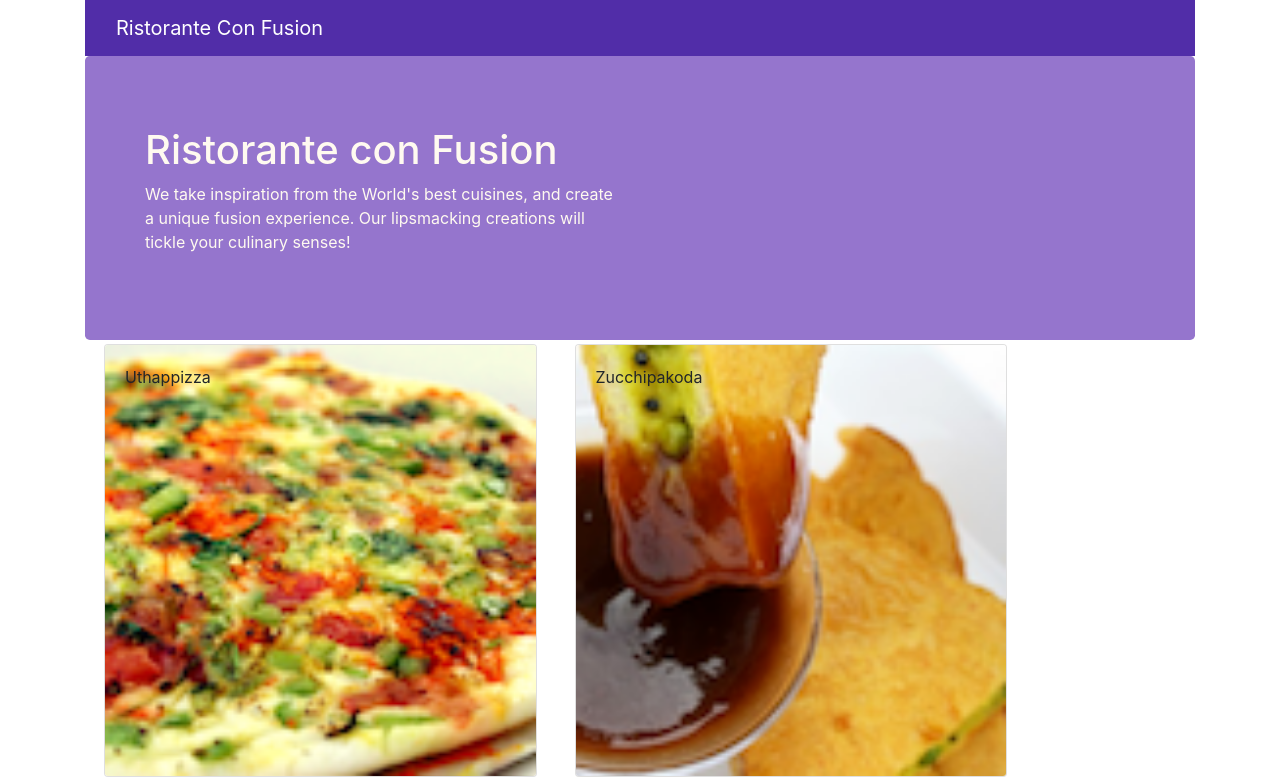
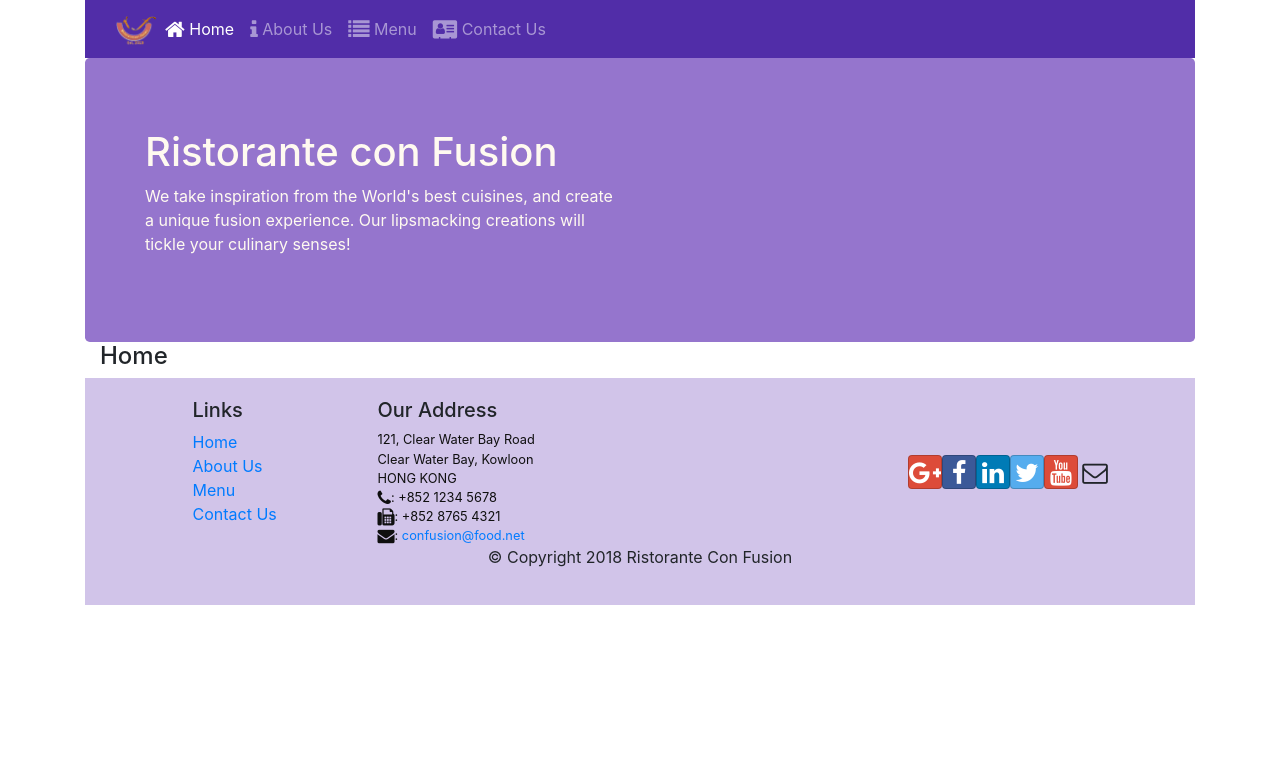
Before and after one commit to itsachaljain/React, a React (Create React App) app: page /home in a window 1280 px wide. Shown: the top 783 px of the page. Built offline with nearby package versions, Linux system fonts and the light colour scheme.

Commit message:
react router

```diff
--- a/package.json
+++ b/package.json
@@ -12,6 +12,7 @@
     "react": "^16.13.1",
     "react-dom": "^16.13.1",
     "react-popper": "^2.2.3",
+    "react-router-dom": "^5.2.0",
     "react-scripts": "3.4.1",
     "reactstrap": "^8.5.1"
   },
--- a/src/App.js
+++ b/src/App.js
@@ -1,13 +1,16 @@
 import React, { Component } from "react";
 import Main from "./components/MainComponent";
 import "./App.css";
+import { BrowserRouter } from "react-router-dom";
 
 class App extends Component {
 	render() {
 		return (
-			<div>
-				<Main />
-			</div>
+			<BrowserRouter>
+				<div>
+					<Main />
+				</div>
+			</BrowserRouter>
 		);
 	}
 }
--- a/src/components/FooterComponent.js
+++ b/src/components/FooterComponent.js
@@ -1,4 +1,5 @@
 import React from "react";
+import { Link } from "react-router-dom";
 
 function Footer(props) {
 	return (
@@ -9,16 +10,16 @@
 						<h5>Links</h5>
 						<ul className="list-unstyled">
 							<li>
-								<a href="#">Home</a>
+								<Link to="/home">Home</Link>
 							</li>
 							<li>
-								<a href="#">About</a>
+								<Link to="/about">About Us</Link>
 							</li>
 							<li>
-								<a href="#">Menu</a>
+								<Link to="/menu">Menu</Link>
 							</li>
 							<li>
-								<a href="contactus.html">Contact</a>
+								<Link to="/contactus">Contact Us</Link>
 							</li>
 						</ul>
 					</div>
--- a/src/components/HeaderComponent.js
+++ b/src/components/HeaderComponent.js
@@ -1,15 +1,72 @@
 import React, { Component } from "react";
-import { Navbar, NavbarBrand, Jumbotron } from "reactstrap";
+import {
+	Navbar,
+	NavbarBrand,
+	Jumbotron,
+	Nav,
+	NavItem,
+	Collapse,
+	NavbarToggler,
+} from "reactstrap";
+import { NavLink } from "react-router-dom";
 
 class Header extends Component {
+	constructor(props) {
+		super(props);
+		this.state = {
+			isNavOpen: false,
+		};
+		this.toggleNav = this.toggleNav.bind(this);
+	}
+
+	toggleNav() {
+		this.setState({
+			isNavOpen: !this.state.isNavOpen,
+		});
+	}
+
 	render() {
 		return (
 			<>
-				<Navbar dark>
+				<Navbar dark expand="md">
 					<div className="container">
-						<NavbarBrand href="/">Ristorante Con Fusion</NavbarBrand>
+						<NavbarToggler onClick={this.toggleNav} />
+						<NavbarBrand className="mr-auto" href="/">
+							<img
+								src="assets/images/logo.png"
+								height="30"
+								width="41"
+								alt="Ristorante Con Fusion"
+							/>
+						</NavbarBrand>
+						<Collapse isOpen={this.state.isNavOpen} navbar>
+							<Nav navbar>
+								<NavItem>
+									<NavLink className="nav-link" to="/home">
+										<span className="fa fa-home fa-lg"></span> Home
+									</NavLink>
+								</NavItem>
+								<NavItem>
+									<NavLink className="nav-link" to="/about">
+										<span className="fa fa-info fa-lg"></span> About Us
+									</NavLink>
+								</NavItem>
+								<NavItem>
+									<NavLink className="nav-link" to="/menu">
+										<span className="fa fa-list fa-lg"></span> Menu
+									</NavLink>
+								</NavItem>
+								<NavItem>
+									<NavLink className="nav-link" to="/contactus">
+										<span className="fa fa-address-card fa-lg"></span> Contact
+										Us
+									</NavLink>
+								</NavItem>
+							</Nav>
+						</Collapse>
 					</div>
 				</Navbar>
+
 				<Jumbotron>
 					<div className="container">
 						<div className="row row-header">
--- /dev/null
+++ b/src/components/HomeComponent.js
@@ -0,0 +1,10 @@
+import React from "react";
+
+function Home(props) {
+	return (
+		<div className="container">
+			<h4>Home</h4>
+		</div>
+	);
+}
+export default Home;
--- a/src/components/MainComponent.js
+++ b/src/components/MainComponent.js
@@ -1,9 +1,10 @@
 import React, { Component } from "react";
+import Home from "./HomeComponent";
 import Menu from "./MenuComponent";
-import DishDetails from "./DishdetailComponent";
 import Header from "./HeaderComponent";
 import Footer from "./FooterComponent";
 import { DISHES } from "../shared/dishes";
+import { Switch, Route, Redirect } from "react-router-dom";
 
 class Main extends Component {
 	constructor(props) {
@@ -15,25 +16,23 @@
 		};
 	}
 
-	onDishSelect(dishId) {
-		this.setState({ selectedDish: dishId });
-	}
+	render() {
+		const HomePage = () => {
+			return <Home />;
+		};
 
-	render() {
 		return (
 			<div className="container">
 				<Header />
-				<Menu
-					dishes={this.state.dishes}
-					onClick={(dishId) => this.onDishSelect(dishId)}
-				/>
-				<DishDetails
-					dish={
-						this.state.dishes.filter(
-							(dish) => dish.id === this.state.selectedDish
-						)[0]
-					}
-				/>
+				<Switch>
+					<Route path="/home" component={HomePage} />
+					<Route
+						exact
+						path="/menu"
+						component={() => <Menu dishes={this.state.dishes} />}
+					/>
+					<Redirect to="/home" />
+				</Switch>
 				<Footer />
 			</div>
 		);
```
Also changed, not shown: 1 other file (tests, documents, lock files or other folders).
